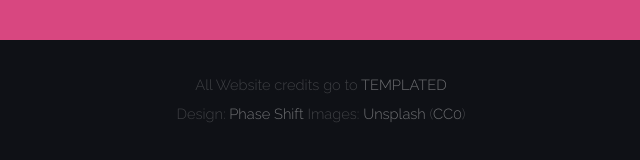
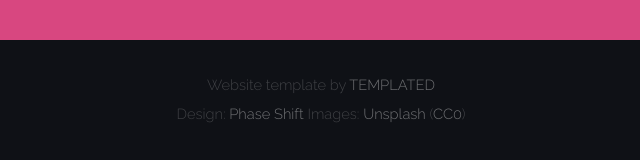
Before and after one commit to Websites2020/portfolio, a plain HTML site: page index.html in a window 1280 px wide. Shown: the part 2256-2416 px from the top of the page, 319-959 px from the left. Drawn offline with Linux system fonts and the light colour scheme.

Commit message:
edited footer text

```diff
--- a/index.html
+++ b/index.html
@@ -189,7 +189,7 @@
 		<div id="copyright">
 			<div class="container">
 				<div class="copyright">
-					<p>All Website credits go to <a href="http://templated.co">TEMPLATED</a><br>Design: <a href="https://templated.co/phaseshift">Phase Shift</a> Images: <a href="http://unsplash.com">Unsplash</a> (<a href="http://unsplash.com/cc0">CC0</a>)</p>
+					<p>Website template by <a href="http://templated.co">TEMPLATED</a><br>Design: <a href="https://templated.co/phaseshift">Phase Shift</a> Images: <a href="http://unsplash.com">Unsplash</a> (<a href="http://unsplash.com/cc0">CC0</a>)</p>
 					<ul class="icons">
 						<!-- <li><a href="#" class="fa fa-facebook"><span>Facebook</span></a></li>
 						<li><a href="#" class="fa fa-twitter"><span>Twitter</span></a></li>
```
